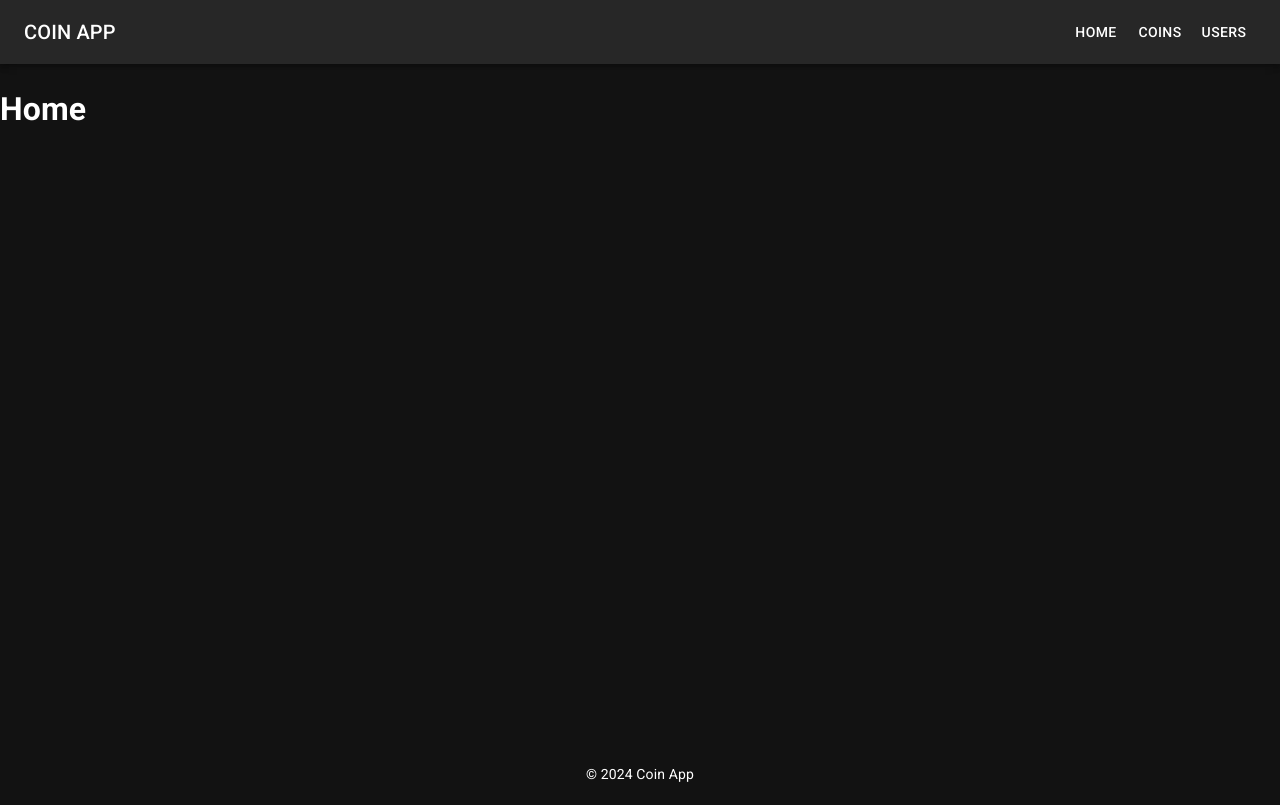
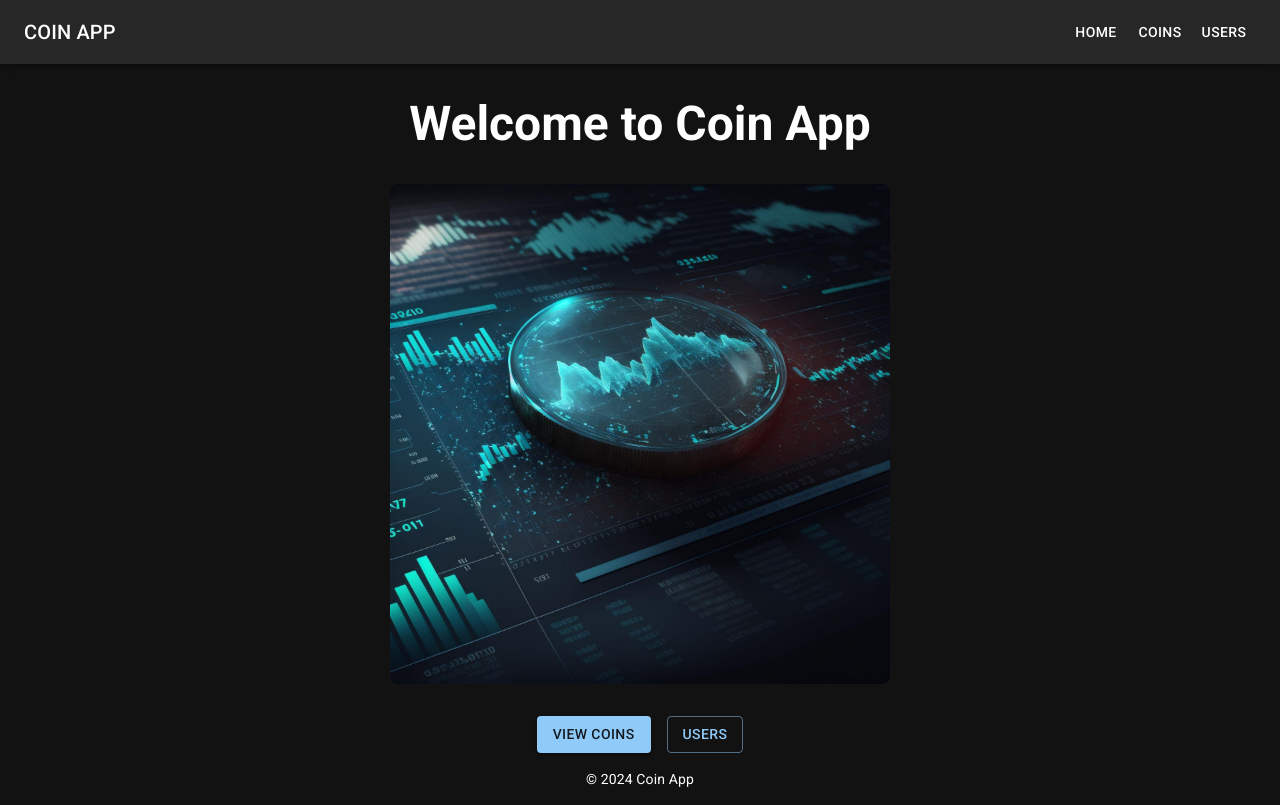
Before and after one commit to christo3carrasco/coin-app, a React (Vite) app: page / in a window 1280 px wide. Built offline with nearby package versions, Linux system fonts and the light colour scheme.

Commit message:
feat: add home page

```diff
--- a/src/pages/Home.jsx
+++ b/src/pages/Home.jsx
@@ -1,9 +1,42 @@
+import { Box, Button, Typography } from "@mui/material";
+import { Link as RouterLink } from "react-router-dom";
+
 import { MainLayout } from "../layouts/MainLayout";
+import welcomeImage from "../assets/cryptocurrency.jpg";
 
 export const Home = () => {
   return (
     <MainLayout>
-      <h1>Home</h1>
+      <Box
+        sx={{
+          display: "flex",
+          flexDirection: "column",
+          alignItems: "center",
+          mt: 4,
+        }}
+      >
+        <Typography
+          variant="h3"
+          component="h1"
+          sx={{ mb: 4, fontWeight: "bold" }}
+        >
+          Welcome to Coin App
+        </Typography>
+        <Box
+          component="img"
+          src={welcomeImage}
+          alt="Welcome"
+          sx={{ width: "100%", maxWidth: 500, mb: 4, borderRadius: 2 }}
+        />
+        <Box sx={{ display: "flex", gap: 2 }}>
+          <Button variant="contained" component={RouterLink} to="/coins">
+            View Coins
+          </Button>
+          <Button variant="outlined" component={RouterLink} to="/user">
+            Users
+          </Button>
+        </Box>
+      </Box>
     </MainLayout>
   );
 };
```
